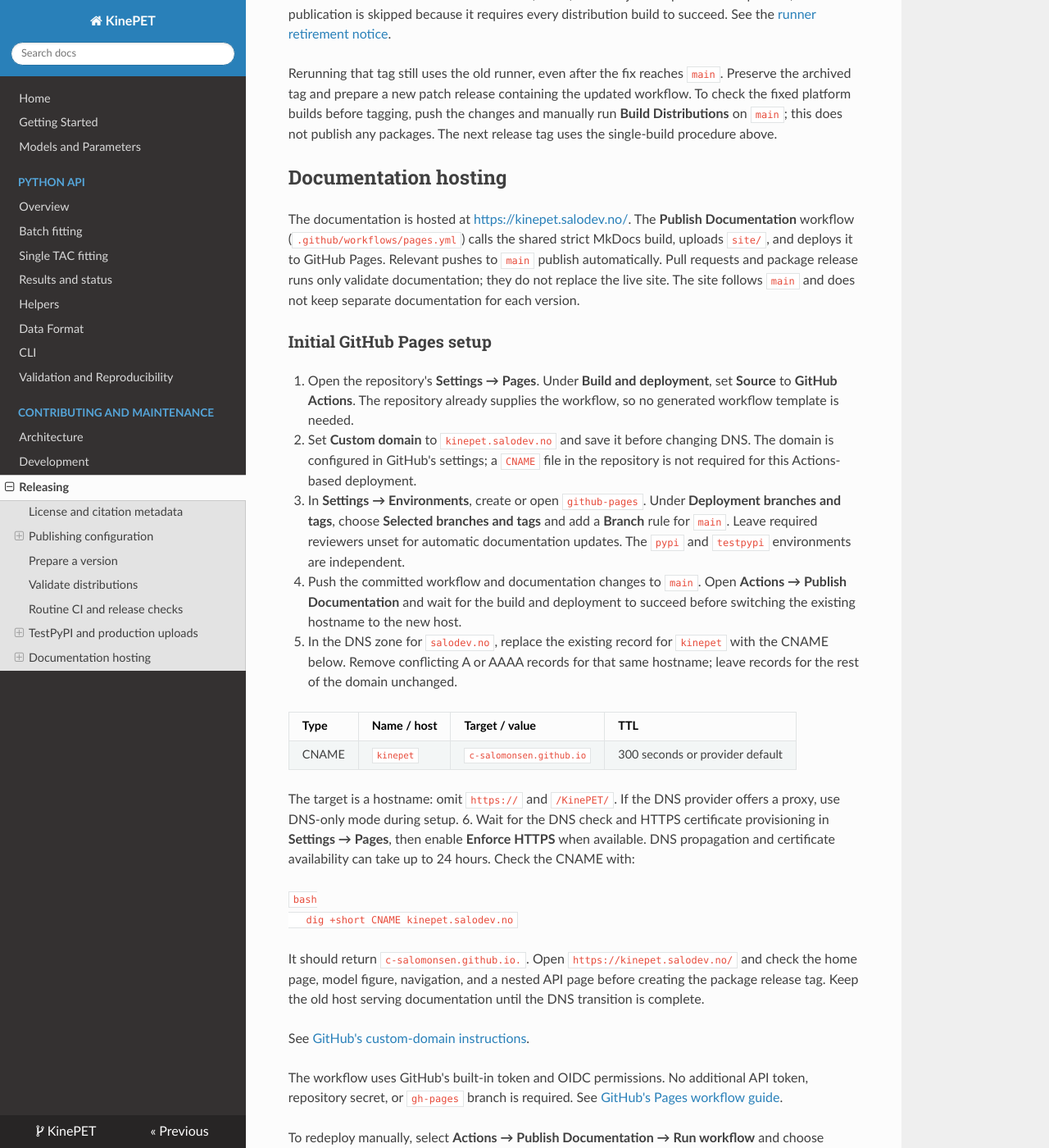
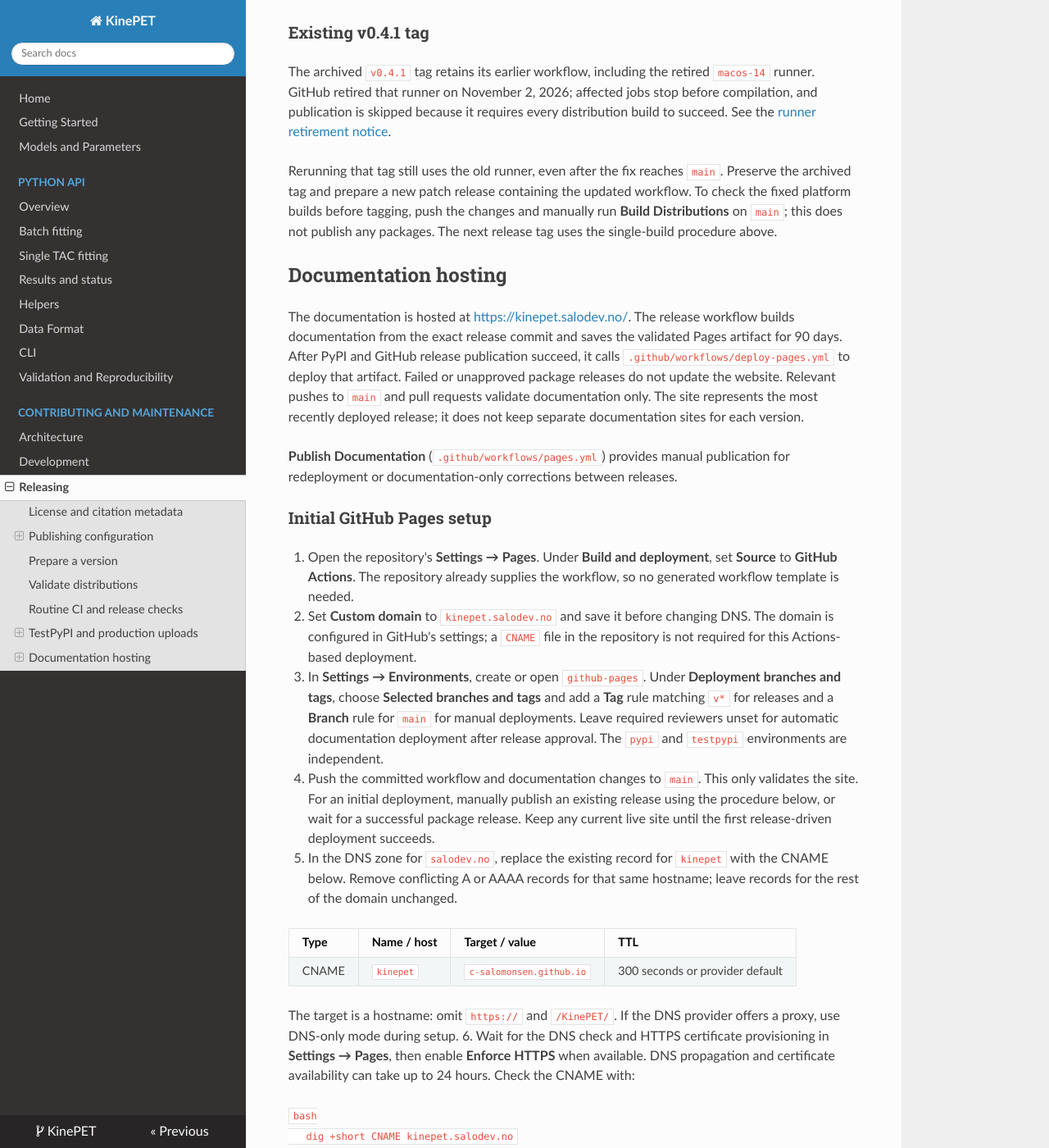
Before and after one commit to c-salomonsen/KinePET, an MkDocs documentation site: the page built from docs/releasing.md, in a window 1280 px wide and 1400 px high, scrolled down 5204 px. Shown: the whole window at 82% size. Built offline with MkDocs 1.6.1, drawn with Linux system fonts in a browser that asks for light colours; nearby versions of some CDN libraries; a script that is not in the unit is left out; some of the changed text lies outside the part shown.

Commit message:
ci: publish documentation after successful releases

````diff
--- a/docs/releasing.md
+++ b/docs/releasing.md
@@ -124,7 +124,7 @@ release metadata validation.
 | Trigger | Checks |
 | --- | --- |
 | Push to `main` or a pull request | One Linux job on Python 3.13: C++ tests, Python tests, and CLI/API parity |
-| Documentation, MkDocs configuration, dependency metadata, or documentation-workflow changes | Strict documentation build; pushes to `main` also deploy to GitHub Pages |
+| Documentation, MkDocs configuration, dependency metadata, or documentation-workflow changes | Strict documentation build without deployment |
 | Version tag | Python 3.11–3.13 tests, C++/CLI checks, documentation, source archive, and Linux/Windows/macOS wheels |
 | Manual **Tests** run | Full Python matrix by default; a single configuration can be selected |
 | Manual **Build Distributions** run | Source archive and all platform wheels, without publication |
@@ -132,9 +132,10 @@ release metadata validation.
 The release workflow calls the same test and build workflows used for manual
 checks. Ordinary pushes do not build distribution wheels. The **Documentation**
 workflow validates pull requests and releases;
-**Publish Documentation** reuses that build and deploys changes from `main`.
-Both use path filters for ordinary changes; do not make them required branch
-protection checks that must complete on every pull request.
+the release pipeline deploys its validated documentation artifact after package
+and GitHub release publication. **Publish Documentation** is a manual override
+with an explicit source ref. Routine documentation checks use path filters; do
+not require them to complete on every pull request in branch protection.
 
 If branch protection requires the previous Python or CLI job names, update it to
 require `Python and C++ tests (3.13)` after the new workflow has run.
@@ -167,6 +168,8 @@ Distributions**, which performs these steps:
    draft is reused, preserving any edits to its notes.
 6. Wait for approval of the `pypi` environment deployment.
 7. Upload the same saved distributions to PyPI, then publish the GitHub release.
+8. Deploy the documentation artifact built from that release commit to GitHub
+   Pages. This uses the earlier validated build, without rebuilding the site.
 
 The workflow downloads the saved artifact by its immutable artifact ID and
 verifies checksums before each upload. There is no rebuild between TestPyPI and
@@ -218,7 +221,9 @@ If a job fails before uploading any files, correct the external configuration
 where applicable and use **Re-run failed jobs** on the same run. Successful build
 and upload jobs remain complete, and downstream jobs reuse the saved artifacts.
 If only GitHub release publication fails after PyPI succeeds, rerun that failed
-job; do not repeat the package upload.
+job; do not repeat the package upload. Likewise, if only documentation deployment
+fails, fix the Pages configuration and rerun the failed jobs. PyPI and GitHub
+release publication remain complete.
 
 If an upload stops after publishing some files, inspect the package index and
 compare the uploaded files' hashes with `SHA256SUMS` before deciding how to
@@ -246,11 +251,16 @@ packages. The next release tag uses the single-build procedure above.
 
 The documentation is hosted at
 [https://kinepet.salodev.no/](https://kinepet.salodev.no/).
-The **Publish Documentation** workflow (`.github/workflows/pages.yml`) calls the
-shared strict MkDocs build, uploads `site/`, and deploys it to GitHub Pages.
-Relevant pushes to `main` publish automatically. Pull requests and package
-release runs only validate documentation; they do not replace the live site.
-The site follows `main` and does not keep separate documentation for each version.
+The release workflow builds documentation from the exact release commit and
+saves the validated Pages artifact for 90 days. After PyPI and GitHub release
+publication succeed, it calls `.github/workflows/deploy-pages.yml` to deploy that
+artifact. Failed or unapproved package releases do not update the website.
+Relevant pushes to `main` and pull requests validate documentation only.
+The site represents the most recently deployed release; it does not keep
+separate documentation sites for each version.
+
+**Publish Documentation** (`.github/workflows/pages.yml`) provides manual
+publication for redeployment or documentation-only corrections between releases.
 
 ### Initial GitHub Pages setup
 
@@ -262,11 +272,13 @@ The site follows `main` and does not keep separate documentation for each versio
    is not required for this Actions-based deployment.
 3. In **Settings → Environments**, create or open `github-pages`. Under
    **Deployment branches and tags**, choose **Selected branches and tags** and
-   add a **Branch** rule for `main`. Leave required reviewers unset for automatic
-   documentation updates. The `pypi` and `testpypi` environments are independent.
-4. Push the committed workflow and documentation changes to `main`. Open
-   **Actions → Publish Documentation** and wait for the build and deployment to
-   succeed before switching the existing hostname to the new host.
+   add a **Tag** rule matching `v*` for releases and a **Branch** rule for `main`
+   for manual deployments. Leave required reviewers unset for automatic
+   documentation deployment after release approval. The `pypi` and `testpypi` environments are independent.
+4. Push the committed workflow and documentation changes to `main`. This only
+   validates the site. For an initial deployment, manually publish an existing
+   release using the procedure below, or wait for a successful package release.
+   Keep any current live site until the first release-driven deployment succeeds.
 5. In the DNS zone for `salodev.no`, replace the existing record for `kinepet`
    with the CNAME below. Remove conflicting A or AAAA records for that same
    hostname; leave records for the rest of the domain unchanged.
@@ -287,7 +299,7 @@ The site follows `main` and does not keep separate documentation for each versio
 
    It should return `c-salomonsen.github.io.`. Open
    `https://kinepet.salodev.no/` and check the home page, model figure, navigation,
-   and a nested API page before creating the package release tag. Keep the old
+   and a nested API page after deployment. Keep the old
    host serving documentation until the DNS transition is complete.
 
 See [GitHub's custom-domain instructions](https://docs.github.com/en/pages/configuring-a-custom-domain-for-your-github-pages-site/managing-a-custom-domain-for-your-github-pages-site).
@@ -296,16 +308,29 @@ The workflow uses GitHub's built-in token and OIDC permissions. No additional
 API token, repository secret, or `gh-pages` branch is required. See
 [GitHub's Pages workflow guide](https://docs.github.com/en/pages/getting-started-with-github-pages/using-custom-workflows-with-github-pages).
 
-To redeploy manually, select **Actions → Publish Documentation → Run workflow**
-and choose `main`, or run:
+### Manual publication and documentation corrections
+
+Select **Actions → Publish Documentation → Run workflow**, choose `main` for the
+workflow version, and supply the source release tag, branch, or commit to build.
+To redeploy `v0.4.2` after that release exists:
 
 ```bash
-gh workflow run pages.yml --repo c-salomonsen/KinePET --ref main
+gh workflow run pages.yml --repo c-salomonsen/KinePET --ref main -f source_ref=v0.4.2
 ```
 
-Use this only when an automatic deployment has not already started. Dispatching
-this workflow on another branch or a tag skips deployment. Running the separate
-**Documentation** workflow manually performs validation only.
+The workflow definition comes from `main`, but checkout and the documentation
+build use `source_ref`. There is no default source. Choose a released tag for
+ordinary redeployment. Running this manual workflow from a branch other than
+`main` skips publication. The separate **Documentation** workflow performs
+validation only.
+
+For corrections between releases, create a branch from the currently published
+release tag, apply only the necessary documentation changes, and push that
+branch. Then use its branch name or, preferably, exact commit as `source_ref`.
+Review the diff against the release tag before publication; avoid using ongoing
+`main` development as the source. Merge the correction into normal development
+as well so the next release retains it. Manual publication replaces the live
+site and does not publish a package or move the release tag.
 
 A future URL change requires coordinated updates to `site_url` in `mkdocs.yml`,
 package project URLs, README and citation links, and any old-host redirects.
````
Also changed, not shown: CHANGELOG.md (+4 -2 lines), docs/development.md (+3 -2 lines), 4 other files.
